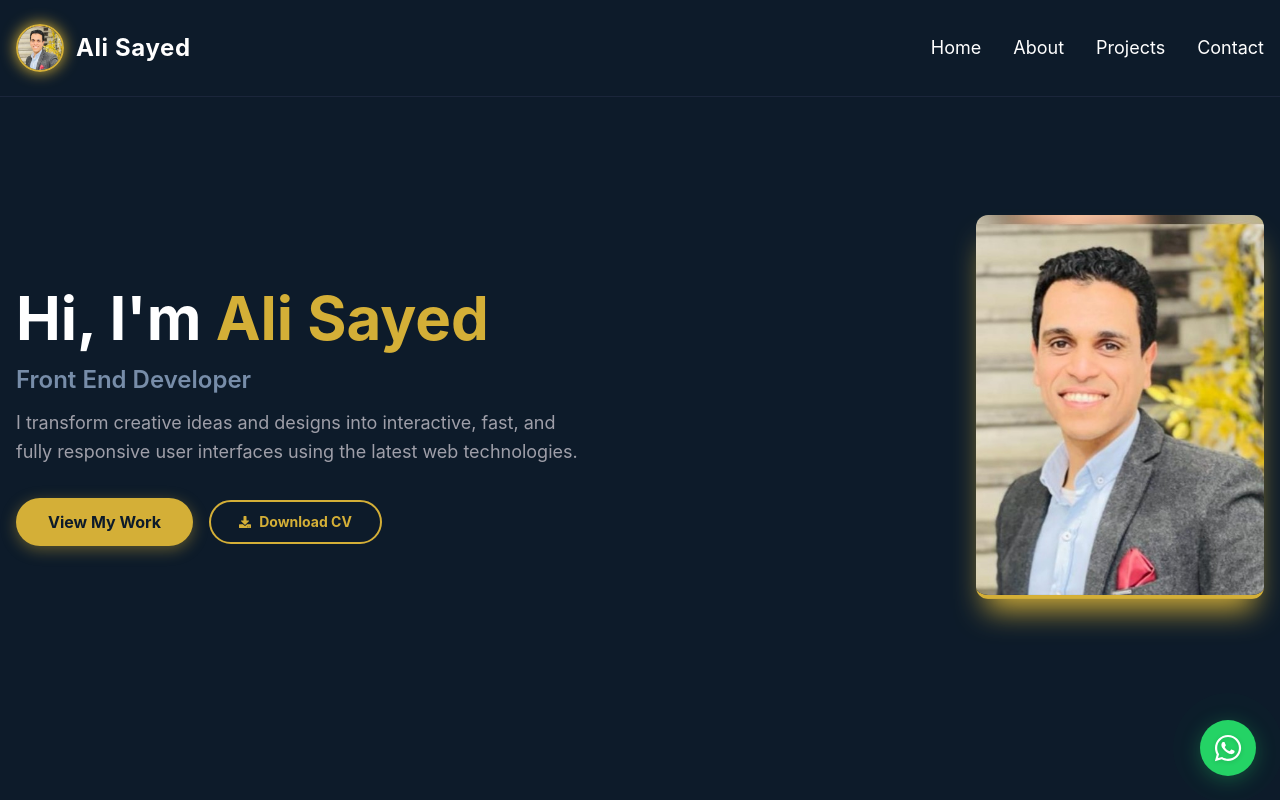
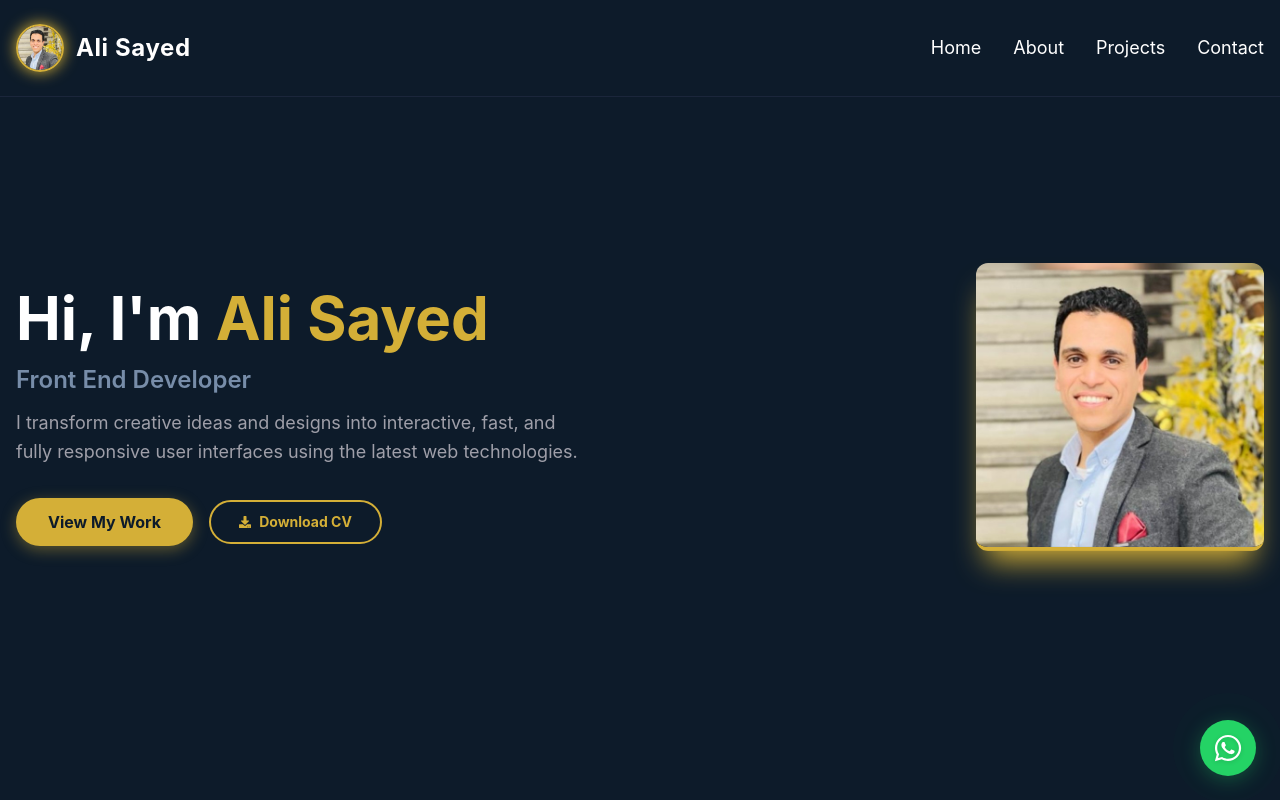
Before and after one commit to Ali-Ellithey/portfolio, a React (Vite) app: page / in a window 1280 px wide. Shown: the top 800 px of the page. Built offline with nearby package versions, Linux system fonts and the light colour scheme; a web font is replaced by a local one.

Commit message:
updeta style img

```diff
--- a/src/sections/Hero.jsx
+++ b/src/sections/Hero.jsx
@@ -15,13 +15,13 @@ export const Hero = () => {
           <motion.div
             animate={{ y: [0, -12, 0] }}
             transition={{ duration: 4, repeat: Infinity, ease: "easeInOut" }}
-            className="w-64 h-85 md:w-72 md:h-96 rounded-xl overflow-hidden border-b-4 border-highlight"
+            className="w-64 h-auto md:w-72 rounded-xl overflow-hidden border-b-4 border-highlight"
             style={{ boxShadow: "0 20px 30px -10px #d4af37" }}
           >
             <img
               src={MyProfilePic}
               alt="Ali Sayed"
-              className="w-full h-full object-cover object-center"
+              className="w-full h-auto object-contain" // 👈 غيرنا الطول لـ auto والكلاس لـ contain
             />
           </motion.div>
         </motion.div>
```
